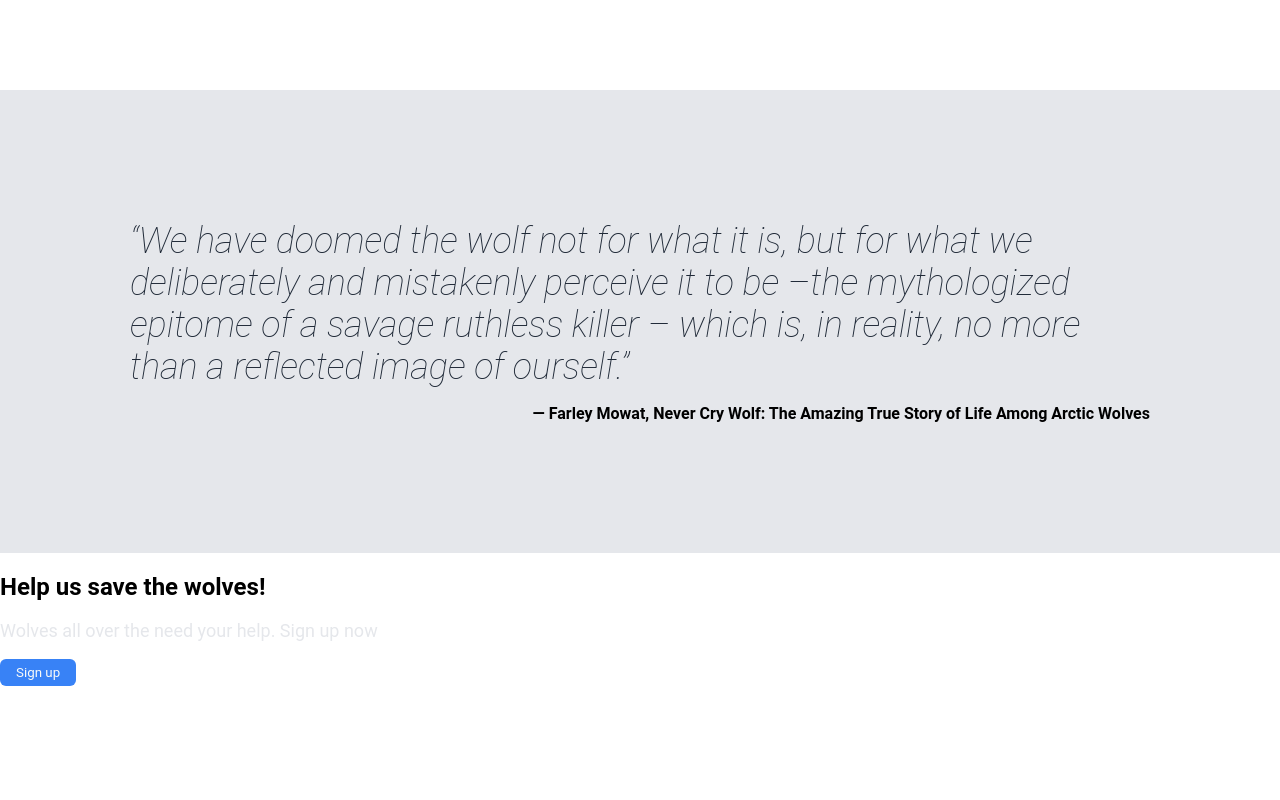
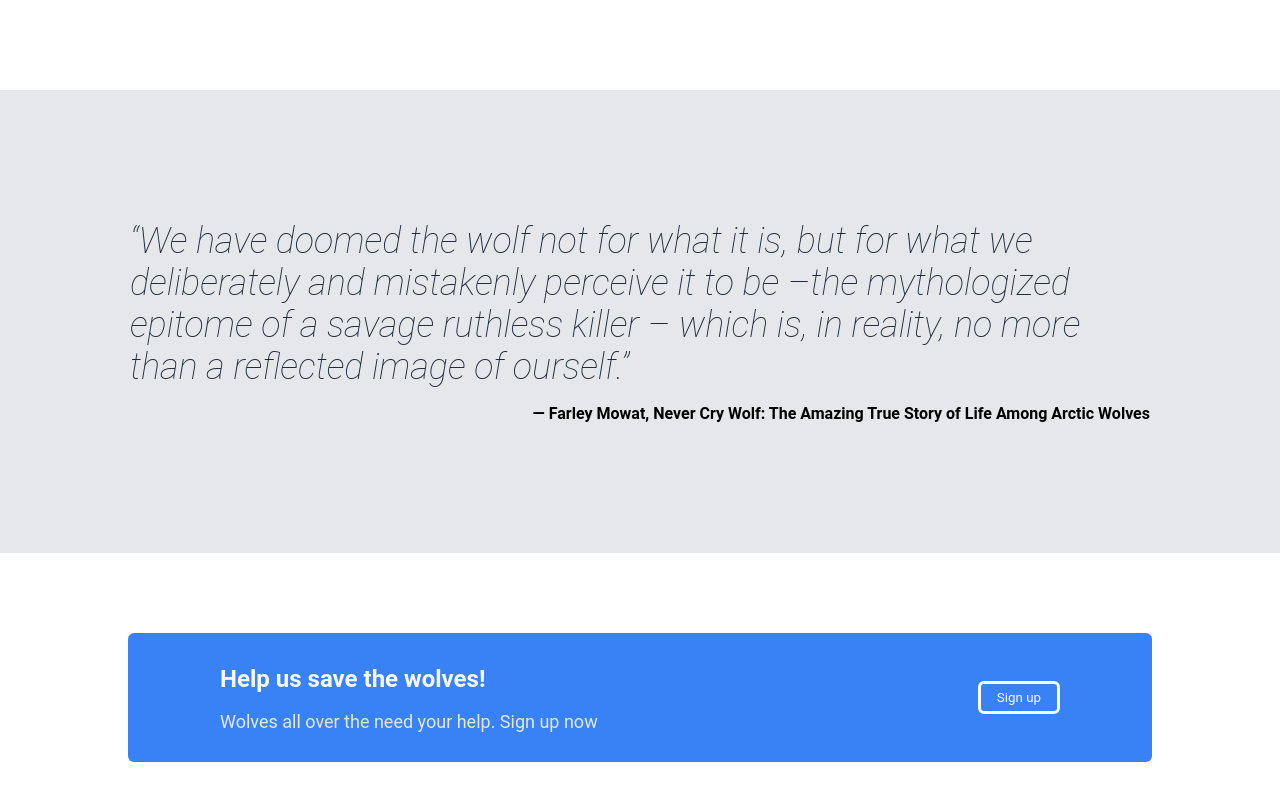
Before and after one commit to KuroChimera/OP-Landing-Page, a plain HTML site: page index.html in a window 1280 px wide. Shown: the part 856-1656 px from the top of the page. Before the commit the page ends 1542 px from the top, so only its background shows below. Drawn offline with Linux system fonts and the light colour scheme.

Commit message:
Added styling to fourth container

```diff
--- a/styles.css
+++ b/styles.css
@@ -116,3 +116,38 @@ ul {
 }
 
 /* Fourth container */
+
+.container4 {
+  display: flex;
+  justify-content: center;
+  padding: 80px;
+}
+
+.banner {
+  display: flex;
+  justify-content: space-between;
+  align-items: center;
+  width: 1000px;
+  background-color: #3882f6;
+  border-radius: 6px;
+  padding: 12px;
+  color: #F9FAF8;
+}
+
+.button {
+  border: 3px solid #F9FAF8;
+  border-radius: 6px;
+  margin-right: 80px;
+}
+
+.cta-text {
+  padding-left: 80px;
+}
+
+h2 {
+  margin-bottom: 0px;
+}
+
+.sign-up-text {
+  margin-top: 0;
+}
```
